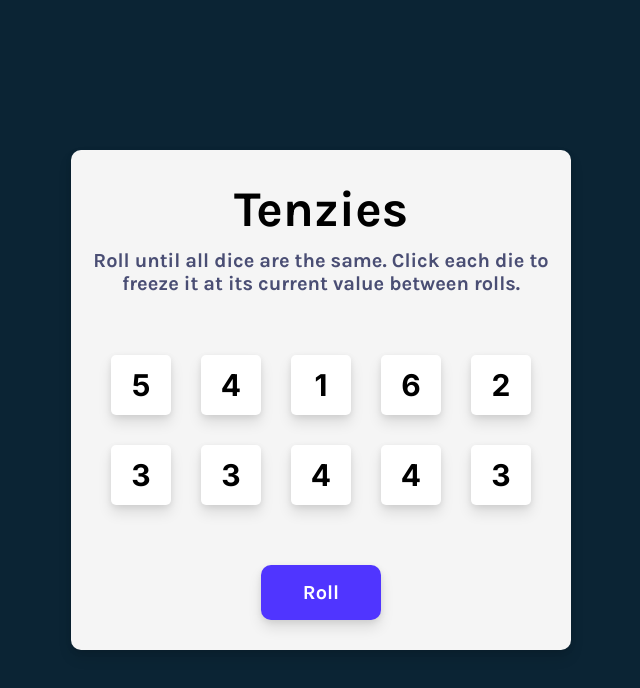
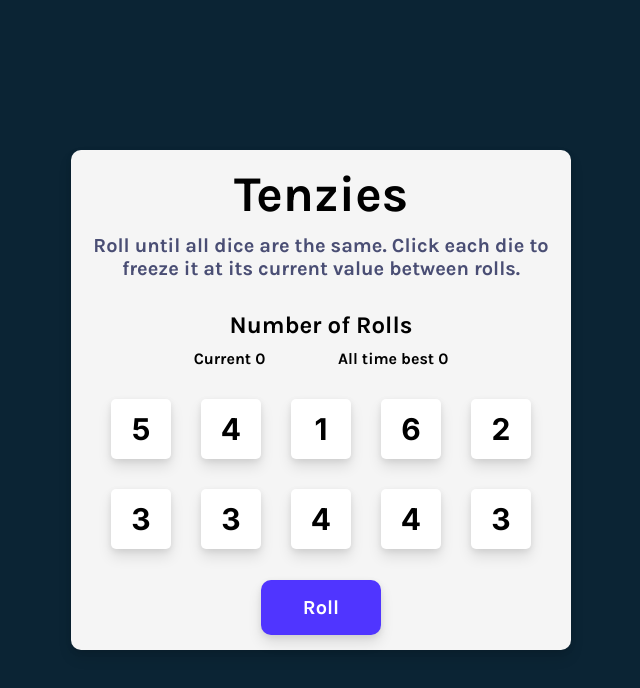
Before and after one commit to JuanDCeballos/tenzies, a React (Vite) app: page / in a window 1280 px wide. Shown: the top 688 px of the page, without its empty margins (319-959 px from the left). Built offline with nearby package versions, Linux system fonts and the light colour scheme.

Commit message:
Create two new pieces of state, one for  keeping track of the current number of rolls and another that will store the current best time on local storage, so every time the user completes the game and the currentRoll is less than the one stores on localStorage we will update it

```diff
--- a/src/App.jsx
+++ b/src/App.jsx
@@ -5,6 +5,11 @@ import { nanoid } from 'nanoid';
 import Confetti from 'react-confetti';
 
 const App = () => {
+  const [currentRolls, setCurrentRolls] = useState(0);
+  const [bestRoll, setBestRoll] = useState(
+    () => JSON.parse(localStorage.getItem('allTimeBest')) || 0
+  );
+
   const randomNumber = () => Math.floor(Math.random() * (6 - 1 + 1) + 1);
 
   const generateNewDie = () => {
@@ -30,9 +35,11 @@ const App = () => {
           return die.isHeld ? die : generateNewDie();
         })
       );
+      setCurrentRolls((prevRoll) => prevRoll + 1);
     } else {
       setTenzies(false);
       setDice(allNewDice());
+      setCurrentRolls(0);
     }
   };
 
@@ -52,9 +59,19 @@ const App = () => {
     const firstValue = dice[0].value;
     const allSameValue = dice.every((die) => die.value === firstValue);
     if (allHeld && allSameValue) {
+      if (bestRoll === 0) {
+        setBestRoll(currentRolls);
+      } else if (currentRolls < bestRoll) {
+        setBestRoll(currentRolls);
+      }
+
       setTenzies(true);
     }
   }, [dice]);
+
+  useEffect(() => {
+    localStorage.setItem('allTimeBest', JSON.stringify(bestRoll));
+  }, [bestRoll]);
 
   return (
     <div className='container'>
@@ -66,6 +83,13 @@ const App = () => {
             Roll until all dice are the same. Click each die to freeze it at its
             current value between rolls.
           </p>
+        </div>
+        <div className='game-stats'>
+          <h2>Number of Rolls</h2>
+          <div className='rolls-container'>
+            <p>Current {currentRolls}</p>
+            <p>All time best {bestRoll}</p>
+          </div>
         </div>
         <div className='dies-container'>
           {dice.map((die) => (
```
